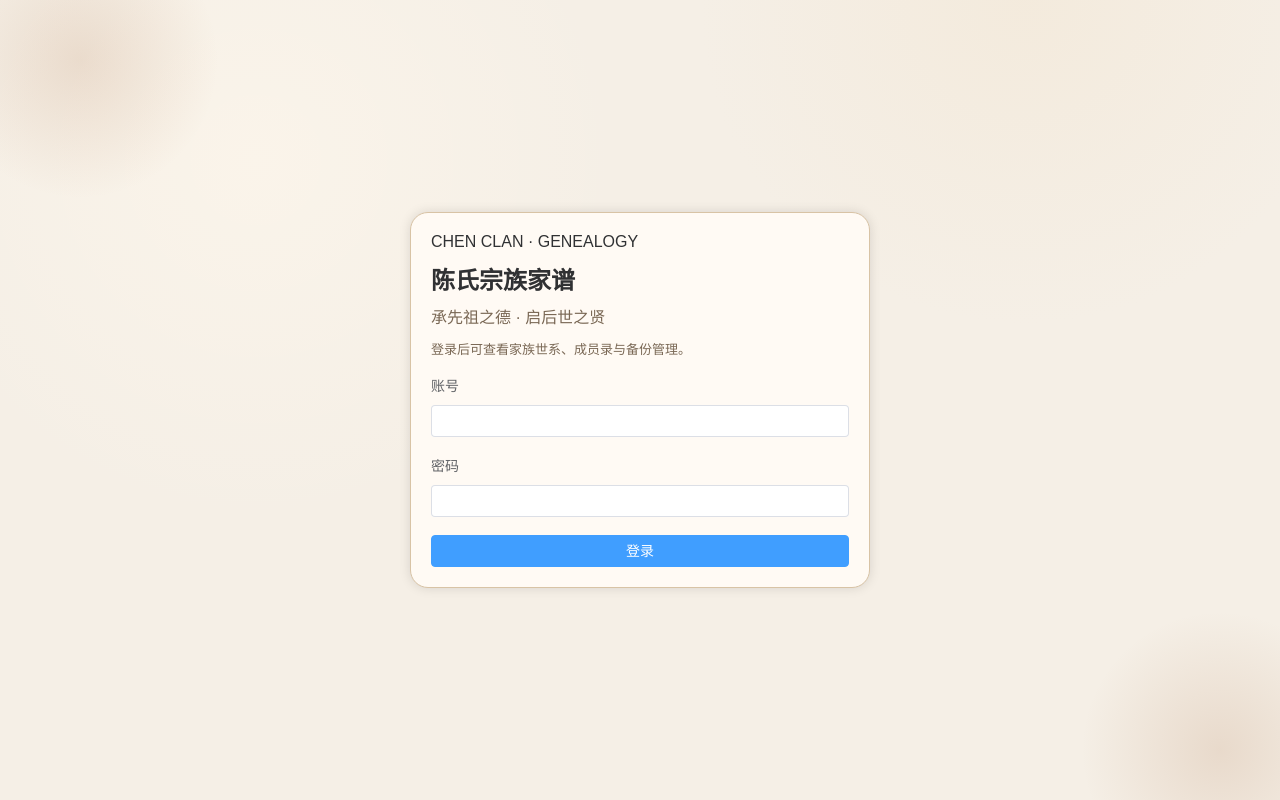
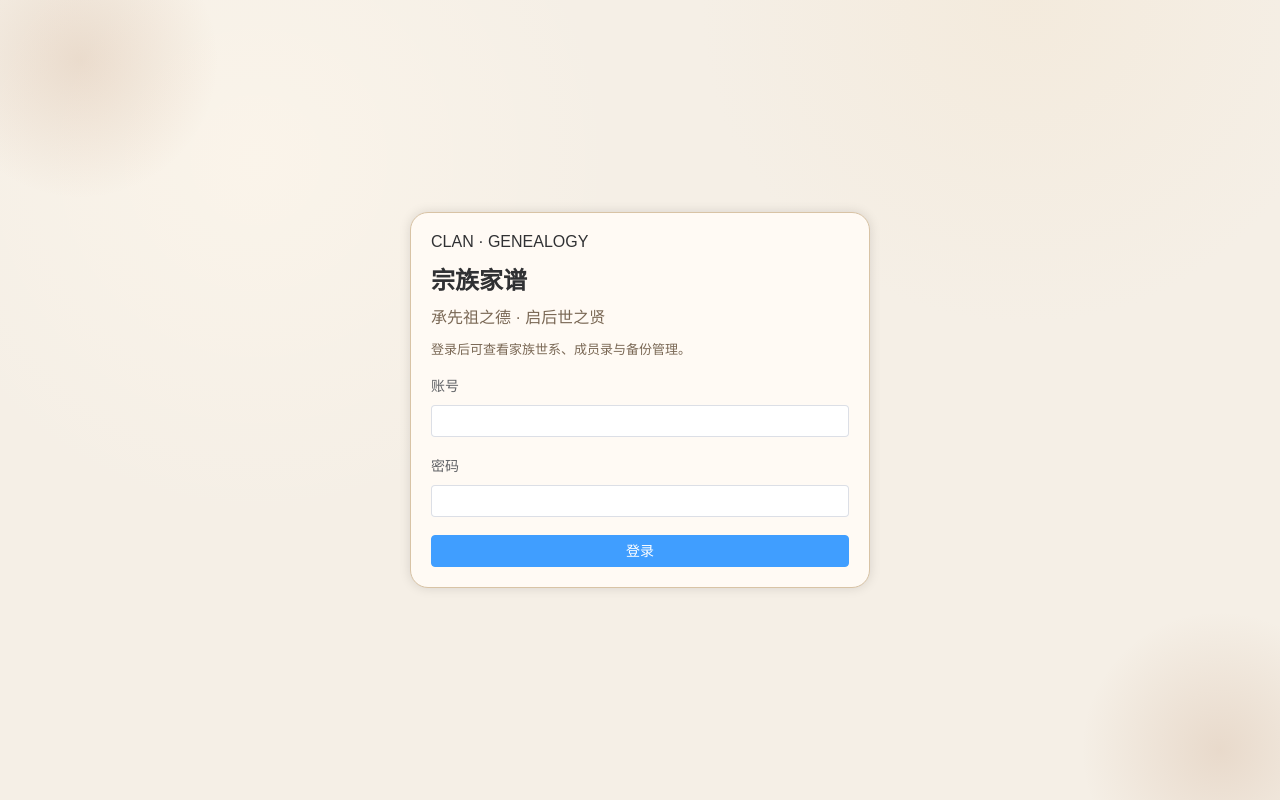
Before and after one commit to kofwj/family-tree, a Vue app in the folder frontend/: page /login in a window 1280 px wide. Built offline with nearby package versions, Linux system fonts and the light colour scheme; no server answers.

Commit message:
fix: make login page title and kicker static to match home page and avoid flickering

```diff
--- a/frontend/src/views/LoginView.vue
+++ b/frontend/src/views/LoginView.vue
@@ -4,8 +4,8 @@
     <div class="login-ornament login-ornament-b"></div>
     <el-card class="login-card">
       <div class="login-hero">
-        <div class="brand-kicker">{{ settings.coverKicker }}</div>
-        <h2>{{ settings.siteTitle }}</h2>
+        <div class="brand-kicker">CLAN · GENEALOGY</div>
+        <h2>宗族家谱</h2>
         <p>{{ settings.subtitle }}</p>
         <p class="login-helper">登录后可查看家族世系、成员录与备份管理。</p>
       </div>
@@ -33,15 +33,15 @@ const form = ref({ username: '', password: '' })
 const loading = ref(false)
 const err = ref('')
 const settings = ref({
-  siteTitle: '陈氏宗族家谱',
   subtitle: '承先祖之德 · 启后世之贤',
-  coverKicker: 'CHEN CLAN · GENEALOGY',
 })
 
 onMounted(async () => {
   try {
     const { data } = await api.get('/public-settings')
-    settings.value = { ...settings.value, ...(data || {}) }
+    if (data?.subtitle) {
+      settings.value.subtitle = data.subtitle
+    }
   } catch {
     // ignore public settings failure and keep defaults
   }
```
Also changed, not shown: 1 other file (tests, documents, lock files or other folders).
